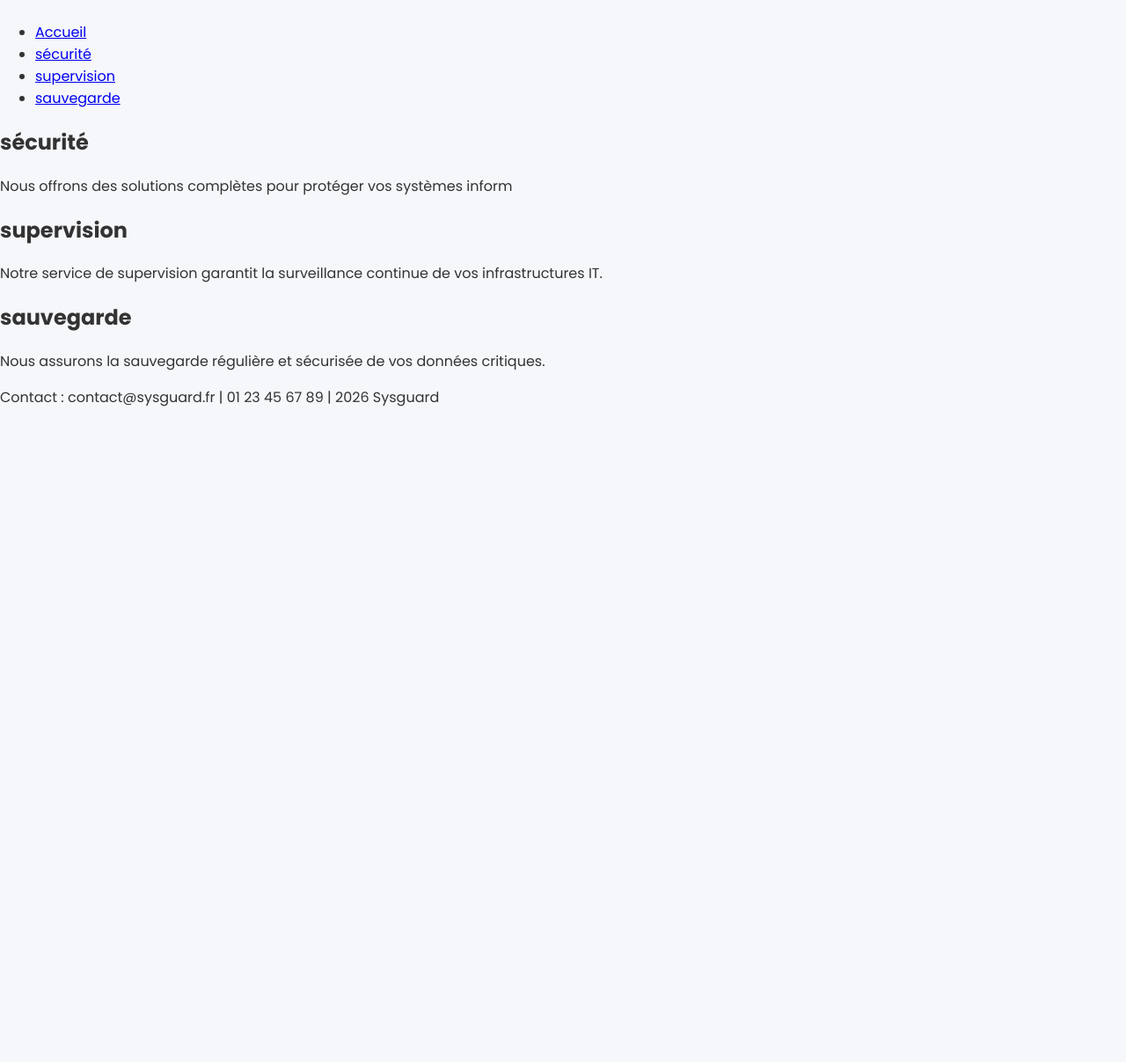
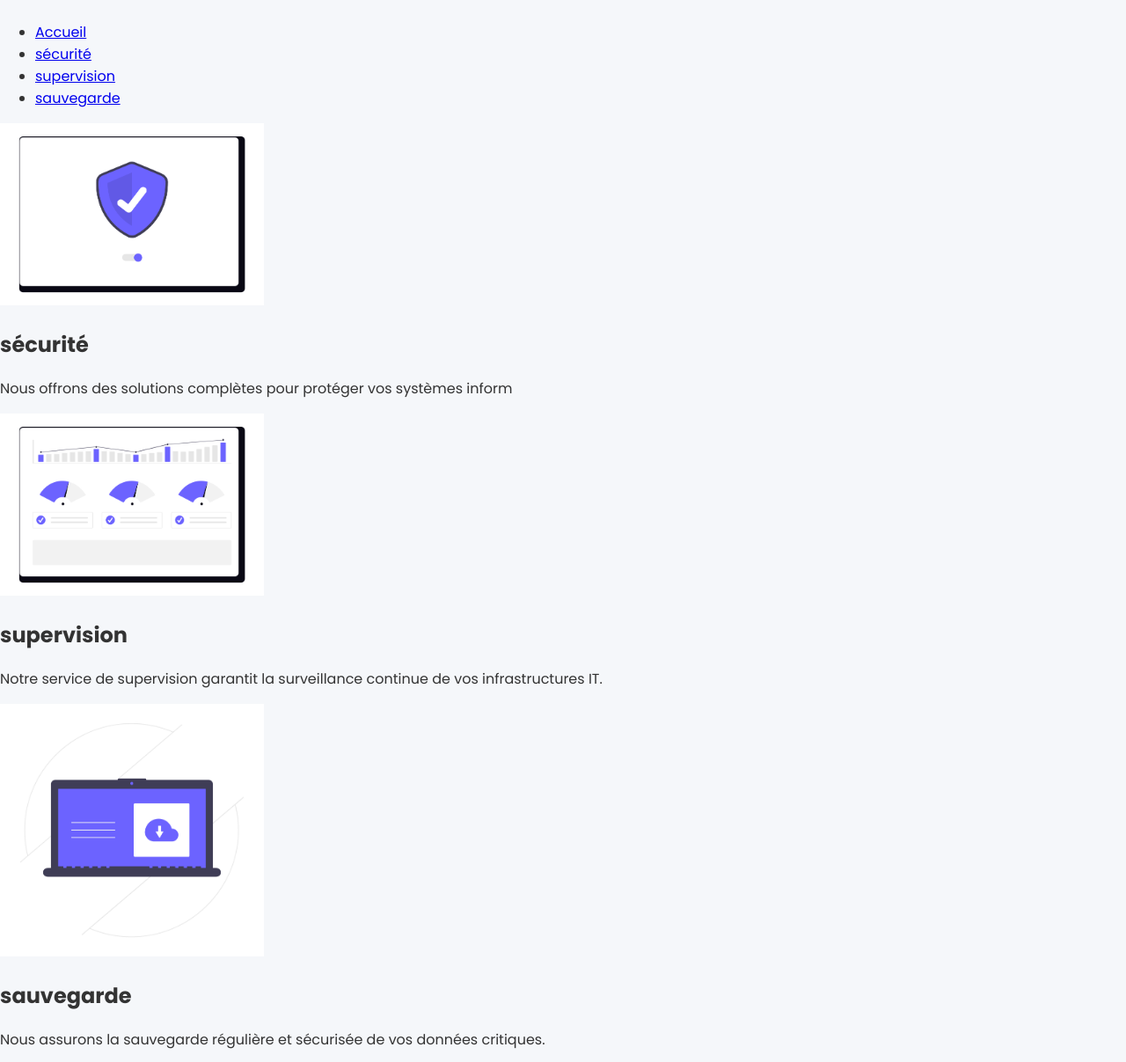
Before and after one commit to FireToak/projet-bts-sio-sysguard, a plain HTML site: page services.html in a window 1280 px wide. Shown: the part 83-1290 px from the top of the page at 88% size. Before the commit the page ends 800 px from the top, so only its background shows below. Drawn offline with Linux system fonts and the light colour scheme.

Commit message:
Ajout d'image

```diff
--- a/services.html
+++ b/services.html
@@ -28,14 +28,17 @@
     </nav>
     <main>
         <article id="securite">
+            <img src="/images/undraw_security-on_3ykb.png" alt="Illustration de sécurité informatique" style="width:300px;height:auto;">
             <h2>sécurité</h2>
             <p>Nous offrons des solutions complètes pour protéger vos systèmes inform
         </article>
         <article id="supervision">
+            <img src="/images/undraw_app-benchmarks_ls0m.png" alt="Illustration de supervision IT" style="width:300px;height:auto;">
             <h2>supervision</h2>
             <p>Notre service de supervision garantit la surveillance continue de vos infrastructures IT.</p>
         </article>
         <article id="sauvegarde">
+            <img src="/images/undraw_cloud-files_8upc.png" alt="Illustration de sauvegarde de données" style="width:300px;height:auto;">
             <h2>sauvegarde</h2>
             <p>Nous assurons la sauvegarde régulière et sécurisée de vos données critiques.</p>
         </article>
```
Also changed, not shown: images/undraw_app-benchmarks_ls0m.png (added), images/undraw_cloud-files_8upc.png (added), images/undraw_security-on_3ykb.png (added).
